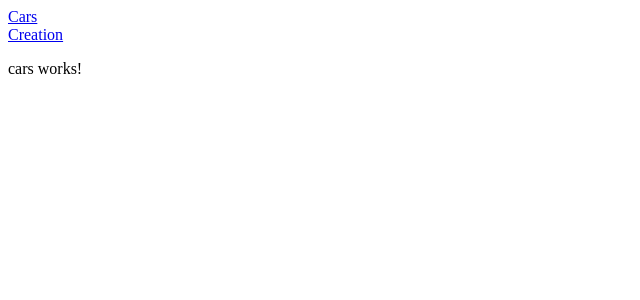
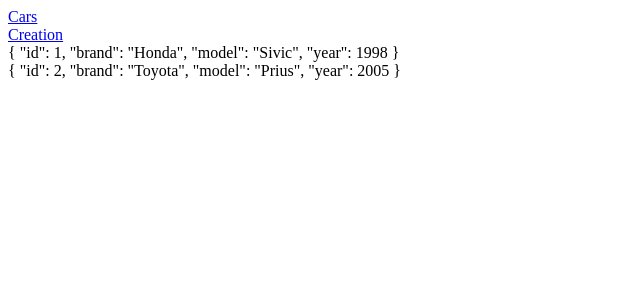
Before and after one commit to PavloZaviazun/homework, an Angular app in the folder angularLessons/: page /cars in a window 1280 px wide. Shown: the top 300 px of the page, without its empty margins (0-640 px from the left). Built offline with nearby package versions, Linux system fonts and the light colour scheme; data requests are answered from the project's data file.

Commit message:
angular_lesson7

```diff
--- /dev/null
+++ b/angularLessons/db.json
@@ -0,0 +1,6 @@
+{
+  "cars": [
+    {"id": 1, "brand": "Honda", "model": "Sivic", "year": 1998},
+    {"id": 2, "brand": "Toyota", "model": "Prius", "year": 2005}
+  ]
+}
--- /dev/null
+++ b/angularLessons/src/app/components/main/car/car.component.html
@@ -0,0 +1 @@
+<div>{{car | json}}</div>
--- /dev/null
+++ b/angularLessons/src/app/components/main/car/car.component.ts
@@ -0,0 +1,16 @@
+import {Component, Input, OnInit} from '@angular/core';
+import {ICar} from '../../../interfaces';
+
+@Component({
+  selector: 'app-car',
+  templateUrl: './car.component.html',
+  styleUrls: ['./car.component.css']
+})
+export class CarComponent implements OnInit {
+  @Input() car: ICar;
+  constructor() { }
+
+  ngOnInit(): void {
+  }
+
+}
--- a/angularLessons/src/app/components/main/cars/cars.component.html
+++ b/angularLessons/src/app/components/main/cars/cars.component.html
@@ -1 +1 @@
-<p>cars works!</p>
+<app-car *ngFor="let car of cars" [car]="car"></app-car>
--- a/angularLessons/src/app/components/main/cars/cars.component.ts
+++ b/angularLessons/src/app/components/main/cars/cars.component.ts
@@ -1,4 +1,6 @@
 import { Component, OnInit } from '@angular/core';
+import {CarsService} from '../../../services';
+import {ICar} from '../../../interfaces';
 
 @Component({
   selector: 'app-cars',
@@ -6,10 +8,12 @@
   styleUrls: ['./cars.component.css']
 })
 export class CarsComponent implements OnInit {
-
-  constructor() { }
-
+  cars: ICar[];
+  constructor(private carsService: CarsService) { }
   ngOnInit(): void {
+    this.carsService.getAllCars().subscribe(value => {
+      this.cars = value;
+    });
   }
 
 }
--- a/angularLessons/src/app/components/main/creation/creation.component.html
+++ b/angularLessons/src/app/components/main/creation/creation.component.html
@@ -1,6 +1,7 @@
-<form [formGroup]="carForm" ]>
+<div><form [formGroup]="carForm">
   <div><label>Brand: <input [name]="'brand'" [formControl]="brand"></label></div>
   <div><label>Model: <input [name]="'model'" [formControl]="model"></label></div>
   <div><label>Year: <input [name]="'year'" [formControl]="year"></label></div>
-  <div><button></button></div>
+  <div><button (click)="createNew()" [type]="'button'">Submit</button></div>
 </form>
+</div>
--- a/angularLessons/src/app/components/main/creation/creation.component.ts
+++ b/angularLessons/src/app/components/main/creation/creation.component.ts
@@ -1,5 +1,7 @@
 import { Component, OnInit } from '@angular/core';
 import {FormControl, FormGroup} from '@angular/forms';
+import {CarsService} from '../../../services';
+import {ActivatedRoute, Router} from '@angular/router';
 
 @Component({
   selector: 'app-creation',
@@ -8,7 +10,7 @@
 })
 export class CreationComponent implements OnInit {
 
-  constructor() { }
+  constructor(private carsService: CarsService, private router: Router, private activatedRoute: ActivatedRoute) { }
   brand = new FormControl('');
   model = new FormControl('');
   year = new FormControl('');
@@ -19,5 +21,9 @@
   });
   ngOnInit(): void {
   }
-
+  createNew(): void {
+    this.carsService.addCar({id: 0, brand: this.brand.value, model: this.model.value, year: +this.year.value}).subscribe(value => {
+      this.router.navigate(['cars']);
+    });
+  }
 }
--- a/angularLessons/src/app/services/cars.service.ts
+++ b/angularLessons/src/app/services/cars.service.ts
@@ -8,12 +8,15 @@
   providedIn: 'root'
 })
 export class CarsService {
-
   constructor(private httpClient: HttpClient) { }
+  id: number;
   getAllCars(): Observable<ICar[]> {
     return this.httpClient.get<ICar[]>(URL.cars);
   }
-  // addCar(): Observable<ICar> {
-  //   return this.httpClient.post<ICar>(URL.cars);
-  // }
+  addCar(car: ICar): Observable<ICar> {
+    this.getAllCars().subscribe(value => {
+      this.id = value.length + 1;
+    });
+    return this.httpClient.post<ICar>(URL.cars, {id: this.id, ...car});
+  }
 }
--- a/angularLessons/src/environments/environment.ts
+++ b/angularLessons/src/environments/environment.ts
@@ -4,7 +4,7 @@
 
 export const environment = {
   production: false,
-  API: 'http://192.168.88.31:800'
+  API: 'http://localhost:3000'
 };
 
 /*
```
Also changed, not shown: angularLessons/src/app/app.module.ts (+6 -2 lines), angularLessons/src/app/components/main/car/car.component.css (added).
